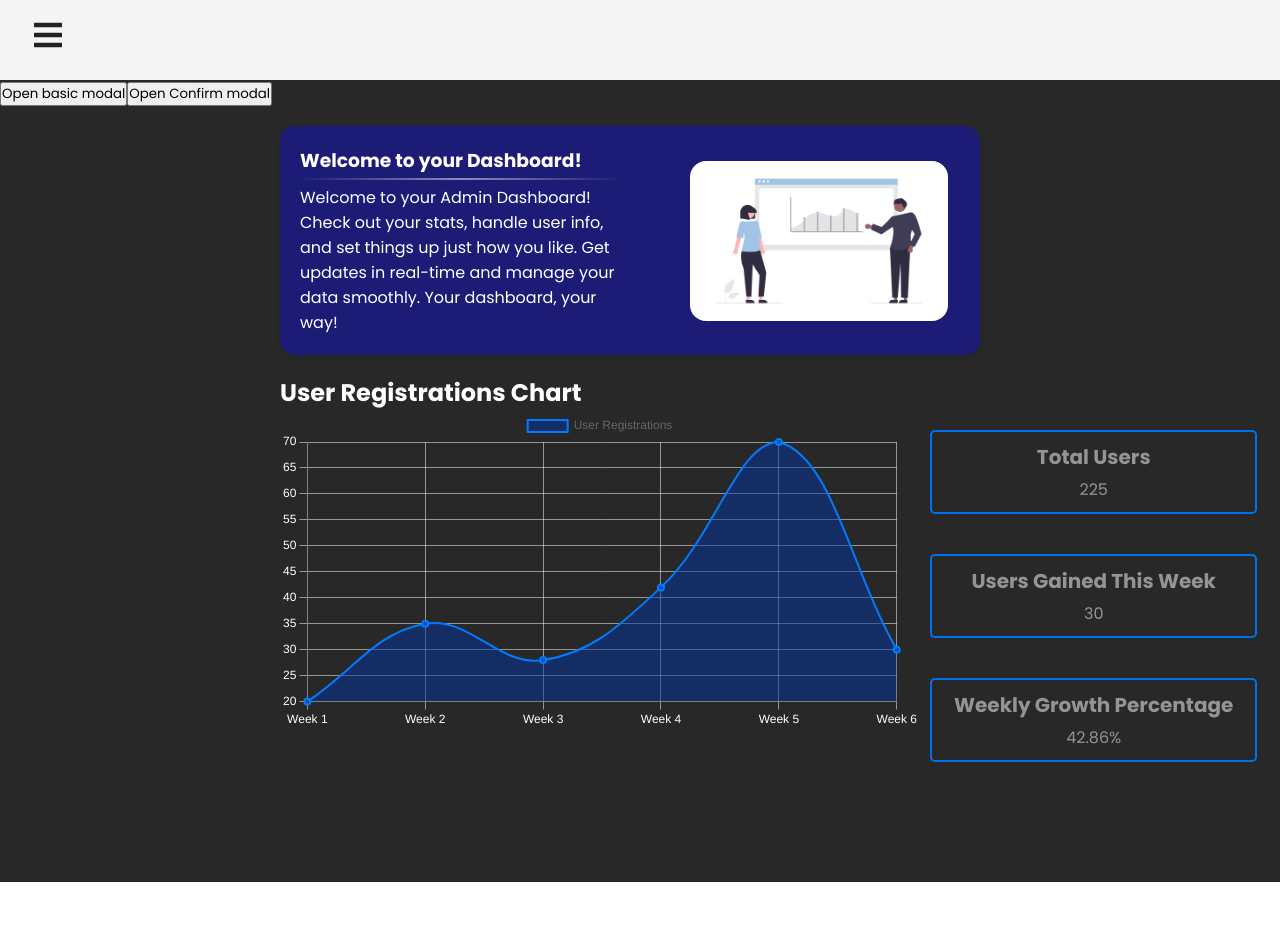
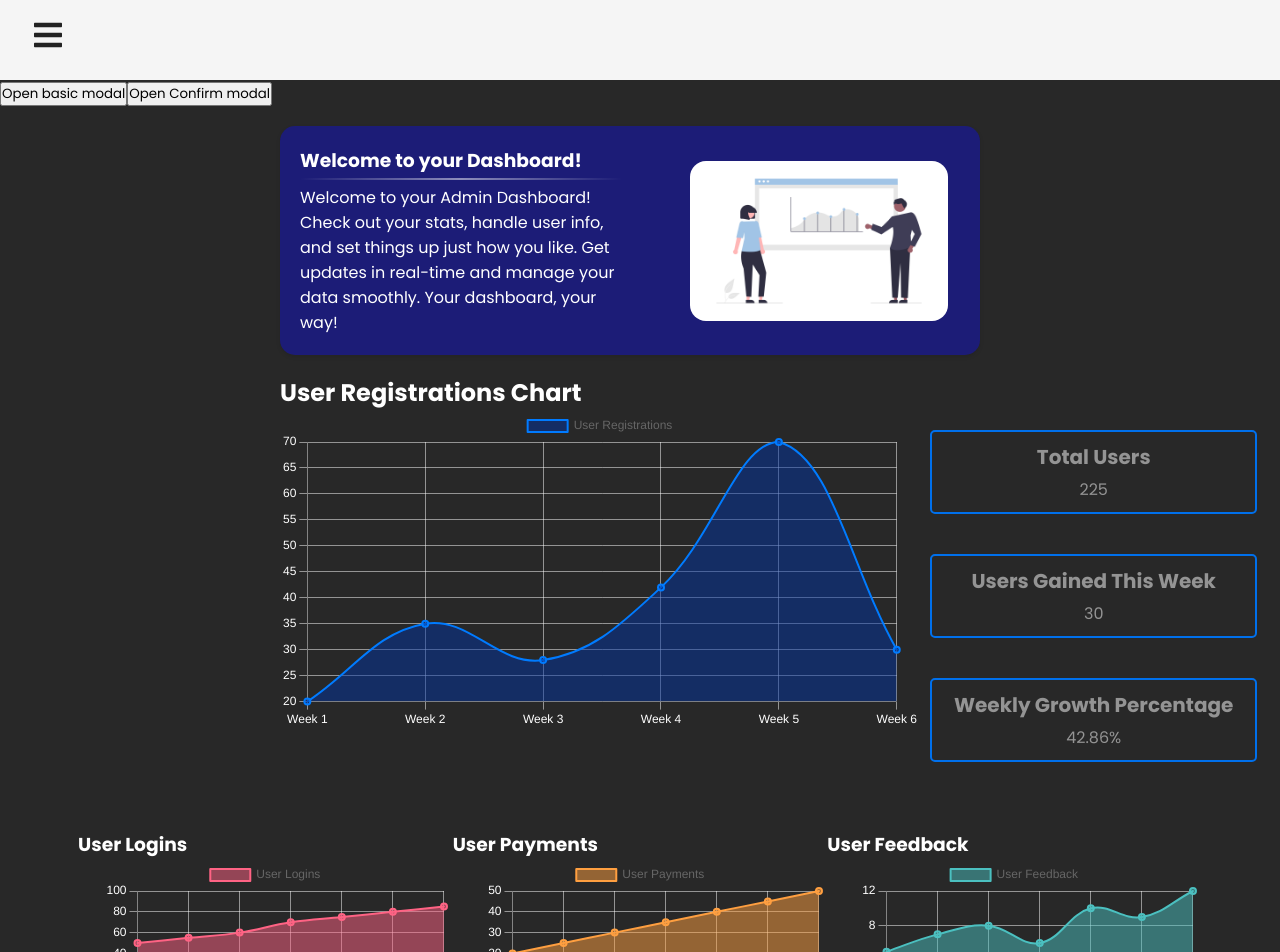
Before and after one commit to edberv1/DevLobby, a React (Create React App) app: page /admin in a window 1280 px wide. Shown: the top 952 px of the page. Before the commit the page ends 882 px from the top, so only its background shows below. Built offline with nearby package versions, Linux system fonts and the light colour scheme.

Commit message:
Fixed grammatical error and added the charts to admin layout

```diff
--- a/src/components/Pages/LayoutAdmin/index.jsx
+++ b/src/components/Pages/LayoutAdmin/index.jsx
@@ -4,6 +4,7 @@ import ModalDemo from '../../organisms/ModalDemo'
 import AdminHeaderComponent from '../../molecules/AdminHeaderComponent/index'
 import Sidebar from '../../molecules/Sidebar'
 import BigChartAndStats from '../../organisms/BigChartAndStats'
+import SmallChartsCombined from '../../organisms/SmallChartsCombined'
 
 
 
@@ -14,6 +15,7 @@ const AdminLayout = () => {
       <ModalDemo />
       <AdminHeaderComponent />
       <BigChartAndStats />
+      <SmallChartsCombined />
     </div>
   )
 }
--- a/src/components/organisms/SmallChartsCombined/index.jsx
+++ b/src/components/organisms/SmallChartsCombined/index.jsx
@@ -8,7 +8,7 @@ const SmallChartsCombined = () => {
     <div className='charts-container'>
       <Chart data={jsonData.userLogins} title="User Logins" lineColor="255, 99, 132" fillColor="255, 99, 132" />
       <Chart data={jsonData.userPayments} title="User Payments" lineColor="255, 159, 64" fillColor="255, 159, 64" />
-      <Chart data={jsonData.userFeedbacks} title="User Feedbacks" lineColor="75, 192, 192" fillColor="75, 192, 192" />
+      <Chart data={jsonData.userFeedbacks} title="User Feedback" lineColor="75, 192, 192" fillColor="75, 192, 192" />
     </div>
   );
 };
```
